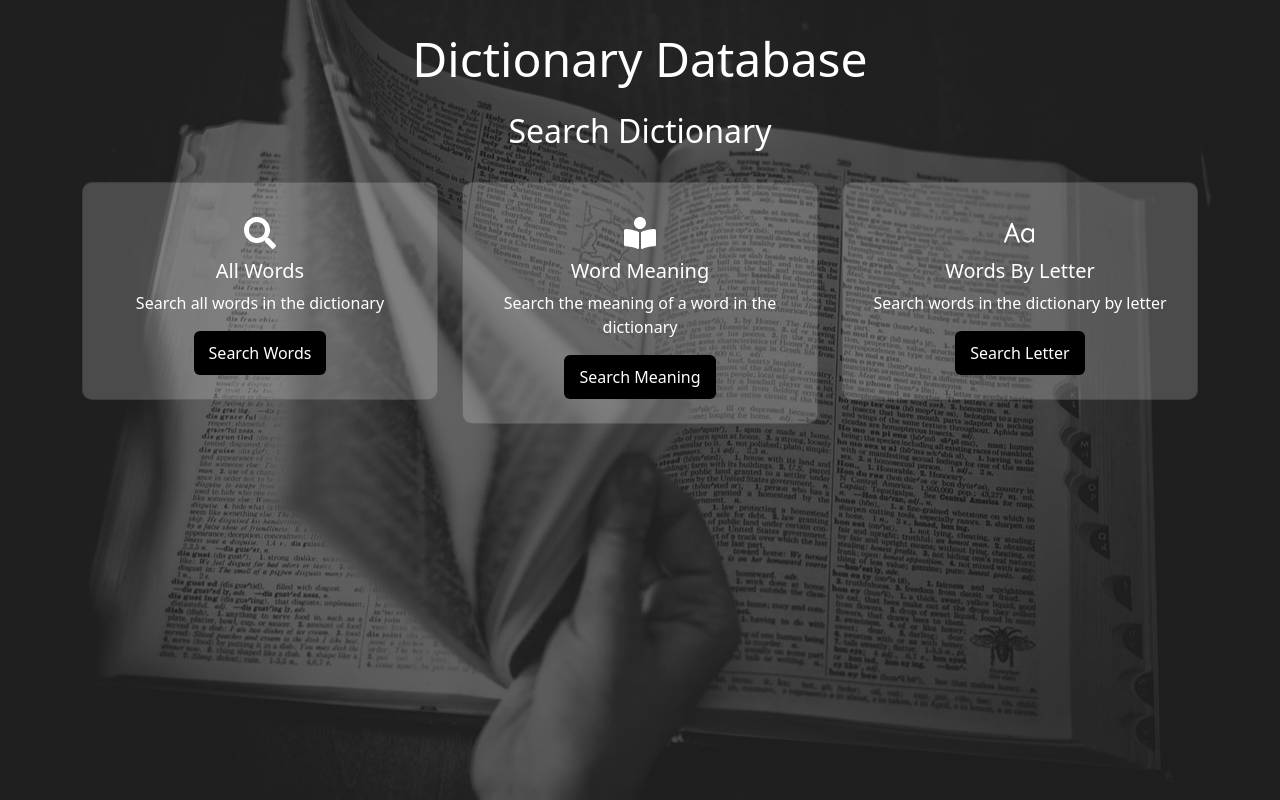
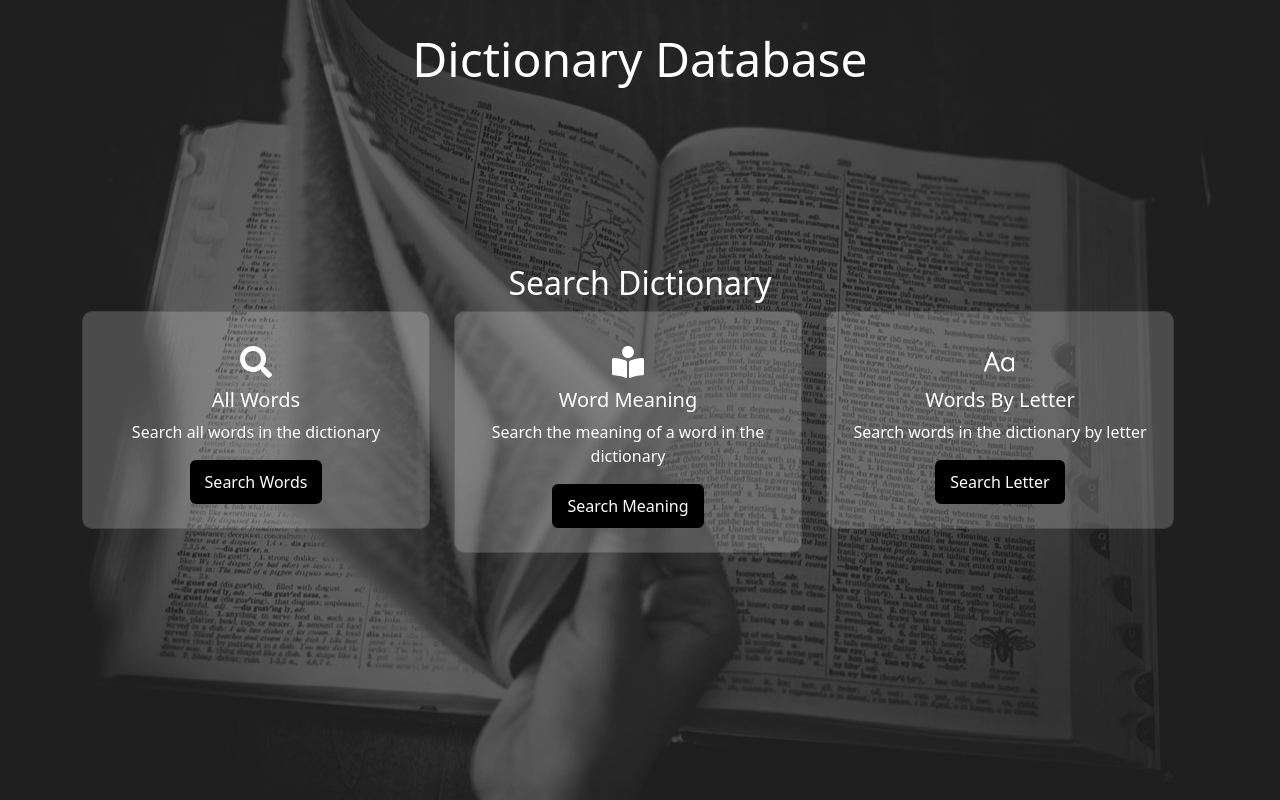
Before and after one commit to RoryDowse/Dictionary-DB, a React (Vite) app in the folder client/: page / in a window 1280 px wide. Built offline with nearby package versions, Linux system fonts and the light colour scheme.

Commit message:
update SearchWordMeaning error message

```diff
--- a/client/src/App.css
+++ b/client/src/App.css
@@ -30,3 +30,7 @@ h2 {
     border: none;
     padding: 10px 15px;
 }
+
+.button:hover {
+    background-color: #3D3D3D;
+}
--- a/client/src/pages/Home.css
+++ b/client/src/pages/Home.css
@@ -15,3 +15,24 @@
     transform: scale(1.02);
     transition: transform 0.3s ease;
 }
+
+@media (min-width: 768px) {
+    .h2-home {
+        position: absolute;
+        top: 30%;
+        left: 50%;
+        transform: translateX(-50%);
+    }
+    .center-cards {
+        position: relative; /* Establishes a positioning context */
+        height: 80vh;
+    }
+
+    .center-cards .row {
+        position: absolute; /* Positions the row relative to the parent */
+        top: 50%; /* Moves the row halfway down the container */
+        left: 50%; /* Moves the row halfway across the container */
+        transform: translate(-50%, -50%);
+        width: 100%; /* Ensures the row spans the container width */
+    }
+}
--- a/client/src/pages/Home.tsx
+++ b/client/src/pages/Home.tsx
@@ -10,7 +10,8 @@ const Home = () => {
     const navigate = useNavigate();
     return (
         <Container>
-            <h2 className="mt-4 text-center">Search Dictionary</h2>
+            <h2 className="mt-4 text-center h2-home">Search Dictionary</h2>
+            <div className="center-cards">
                 <Row className="mt-4 text-center">
                     <Col md={4} sm={12} className="mb-3">
                         <Card className='glass-card'>
@@ -76,6 +77,7 @@ const Home = () => {
                         </Card>
                     </Col>
                 </Row>
+            </div>
         </Container>
     );
 };
--- a/client/src/pages/SearchWordMeaning.tsx
+++ b/client/src/pages/SearchWordMeaning.tsx
@@ -53,10 +53,8 @@ const SearchWordMeaning = () => {
 
                     {error && (
                         <Alert variant="danger">
-                            <p>
-                                Error searching for "<strong>{searchTerm}</strong>": {error.message}
-                            </p>
-                            <p>Please try again or verify the word exists in the dictionary.</p>
+                            <p className="mt-3">
+                                Sorry, I could not find "<strong>{searchTerm}</strong>". Does it exist in this dictionary?</p>
                         </Alert>
                     )}
 
```
